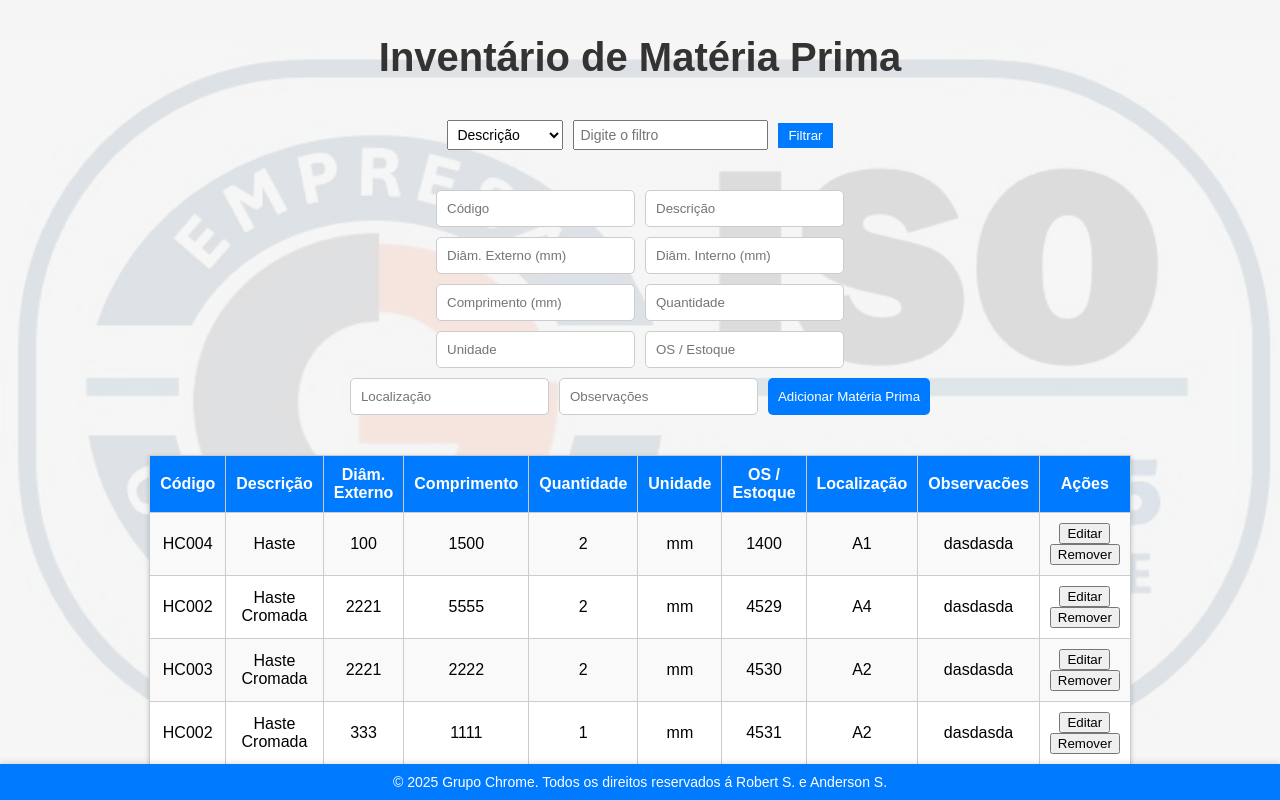
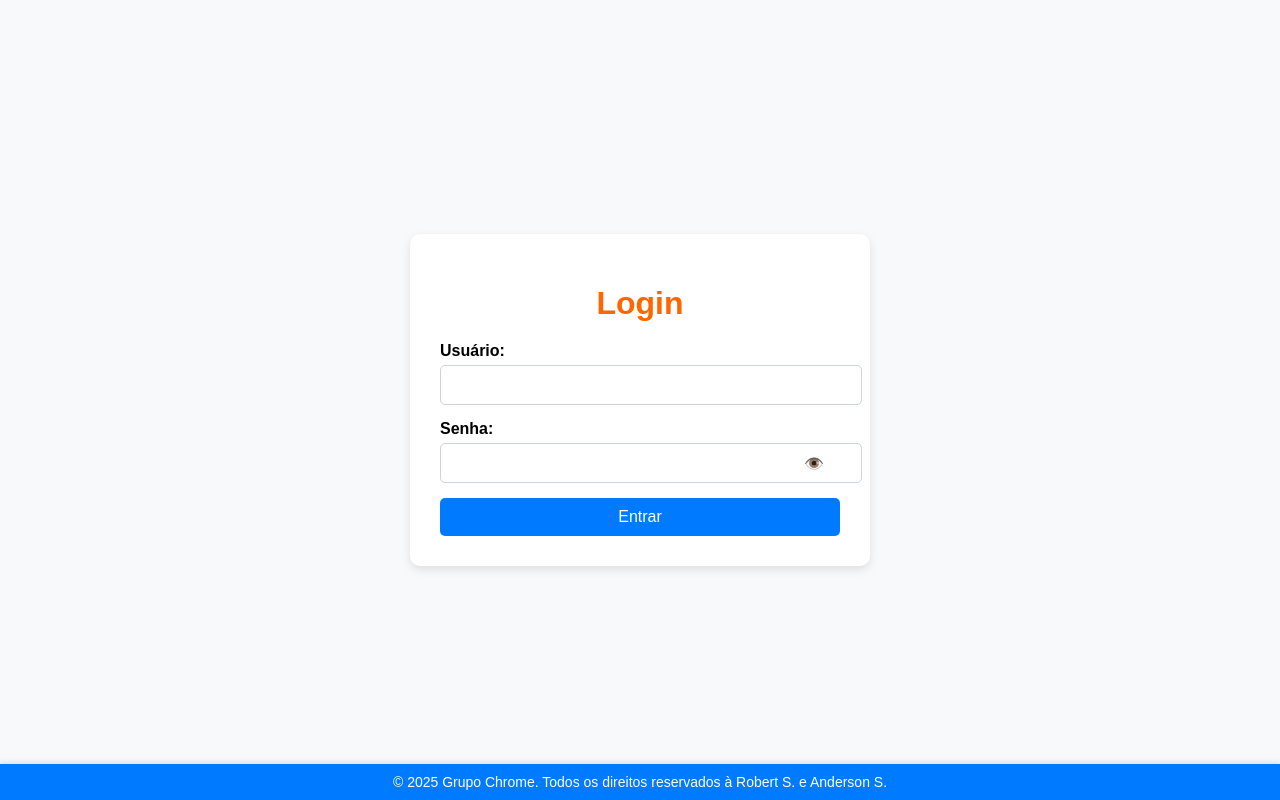
Before and after one commit to robertsan13-x/invetario_chrome, a Flask app: page / in a window 1280 px wide. Run offline with Flask 3, Linux system fonts and the light colour scheme; data comes from the database, SQL or seed files in the repository.

Commit message:
second commit

```diff
--- a/app.py
+++ b/app.py
@@ -34,6 +34,11 @@ def inicializar_bd():
 @app.route("/")
 def index():
     return render_template("index.html")
+
+# Rota para o inventário
+@app.route('/inventario')
+def inventario():
+    return render_template('inventario.html')
 
 @app.route("/listar_hastes", methods=["GET"])
 def listar_hastes():
--- /dev/null
+++ b/static/css/estilo2.css
@@ -0,0 +1,117 @@
+/* Estilos básicos */
+body {
+  font-family: Arial, sans-serif;
+  margin: 0;
+  padding: 0;
+  background-color: #f8f9fa;
+  display: flex;
+  justify-content: center;
+  align-items: center;
+  height: 100vh;
+}
+
+.login-container {
+  background-color: white;
+  width: 100%;
+  max-width: 400px;
+  padding: 30px;
+  border-radius: 10px;
+  box-shadow: 0 4px 10px rgba(0, 0, 0, 0.1);
+  text-align: center;
+}
+
+.login-container h1 {
+  margin-bottom: 20px;
+  color: #ff6600;
+}
+
+.form-group {
+  margin-bottom: 15px;
+  text-align: left;
+}
+
+.form-group label {
+  display: block;
+  margin-bottom: 5px;
+  font-weight: bold;
+}
+
+.form-group input {
+  width: 100%;
+  padding: 10px;
+  border: 1px solid #ced4da;
+  border-radius: 5px;
+  font-size: 16px;
+}
+
+.form-group input:focus {
+  outline: none;
+  border-color: #007bff;
+  box-shadow: 0 0 5px rgba(0, 123, 255, 0.5);
+}
+
+.input-group {
+  position: relative;
+}
+
+.input-group .toggle-btn {
+  position: absolute;
+  right: 10px;
+  top: 50%;
+  transform: translateY(-50%);
+  background: none;
+  border: none;
+  cursor: pointer;
+  font-size: 16px;
+  color: gray;
+}
+
+.input-group .toggle-btn:hover {
+  color: #007bff;
+}
+
+.btn {
+  display: inline-block;
+  width: 100%;
+  padding: 10px;
+  font-size: 16px;
+  background-color: #007bff;
+  color: white;
+  border: none;
+  border-radius: 5px;
+  cursor: pointer;
+}
+
+.btn:hover {
+  background-color: #0056b3;
+}
+
+.error-message {
+  color: red;
+  margin-top: 10px;
+  font-size: 14px;
+}
+
+.success-message {
+  color: green;
+  margin-top: 10px;
+  font-size: 14px;
+}
+
+/* Estilização do footer */
+footer {
+  width: 100%;
+  background-color: #007bff;
+  color: white;
+  text-align: center;
+  padding: 10px 0;
+  position: fixed;
+  bottom: 0;
+  left: 0;
+  font-size: 14px;
+  box-shadow: 0 -2px 5px rgba(0, 0, 0, 0.1);
+}
+
+footer p {
+  margin: 0;
+}
--- /dev/null
+++ b/static/js/script2.js
@@ -0,0 +1,35 @@
+const validUsers = {
+  user1: "@Chrome1",
+  user2: "@Chrome2"
+};
+
+const form = document.getElementById("loginForm");
+const message = document.getElementById("message");
+const passwordInput = document.getElementById("password");
+const togglePasswordButton = document.getElementById("togglePassword");
+
+// Alternar visibilidade da senha
+togglePasswordButton.addEventListener("click", function () {
+  const type = passwordInput.type === "password" ? "text" : "password";
+  passwordInput.type = type;
+  togglePasswordButton.textContent = type === "password" ? "👁️" : "🙈";
+});
+
+// Verificar login ao enviar o formulário
+form.addEventListener("submit", function (event) {
+  event.preventDefault(); // Evita o envio do formulário padrão
+
+  const username = document.getElementById("username").value;
+  const password = document.getElementById("password").value;
+
+  if (validUsers[username] && validUsers[username] === password) {
+    // Login bem-sucedido
+    message.style.display = "none";
+    alert("Login bem-sucedido! Redirecionando para o inventário...");
+    window.location.href = "/inventario"; // Altere para sua rota real
+  } else {
+    // Exibir mensagem de erro
+    message.style.display = "block";
+    message.textContent = "Usuário ou senha inválidos.";
+  }
+});
--- a/templates/index.html
+++ b/templates/index.html
@@ -3,146 +3,38 @@
   <head>
     <meta charset="UTF-8" />
     <meta name="viewport" content="width=device-width, initial-scale=1.0" />
-    <title>Inventário de Hastes</title>
-    <link rel="stylesheet" href="/static/css/estilo.css" />
+    <title>Inventário de Matéria Prima</title>
+    <link rel="stylesheet" href="/static/css/estilo2.css" />
   </head>
   <body>
-    <h1>Inventário de Matéria Prima</h1>
-
-    <!-- Filtro -->
-    <div id="filtro">
-      <select id="criterio">
-        <option value="codigo">Código</option>
-        <option value="descricao" selected>Descrição</option>
-        <option value="localizacao">Localização</option>
-        <option value="estado">OS / Estoque</option>
-      </select>
-      <input type="text" id="filtro-texto" placeholder="Digite o filtro" />
-      <button id="filtrar">Filtrar</button>
-    </div>
-
-    <!-- Formulário para adicionar haste -->
-    <div id="formulario">
-      <input type="text" id="codigo" placeholder="Código" required />
-      <input type="text" id="descricao" placeholder="Descrição" required />
-      <input
-        type="number"
-        id="diametro_externo"
-        placeholder="Diâm. Externo (mm)"
-        required
-      />
-      <input
-        type="number"
-        id="diametro_interno"
-        placeholder="Diâm. Interno (mm)"
-      />
-      <input
-        type="number"
-        id="comprimento"
-        placeholder="Comprimento (mm)"
-        required
-      />
-      <input type="number" id="quantidade" placeholder="Quantidade" required />
-      <input type="text" id="unidade" placeholder="Unidade" required />
-      <input type="text" id="estado" placeholder="OS / Estoque" required />
-      <input type="text" id="localizacao" placeholder="Localização" required />
-      <input type="text" id="observacoes" placeholder="Observações" required />
-      <button id="adicionar">Adicionar Matéria Prima</button>
-    </div>
-
-    <!-- Tabela de hastes -->
-    <table id="tabela_hastes">
-      <thead>
-        <tr>
-          <th>Código</th>
-          <th>Descrição</th>
-          <th>Diâm. Externo</th>
-          <th>Comprimento</th>
-          <th>Quantidade</th>
-          <th>Unidade</th>
-          <th>OS / Estoque</th>
-          <th>Localização</th>
-          <th>Observacões</th>
-          <th>Ações</th>
-        </tr>
-      </thead>
-      <tbody></tbody>
-    </table>
-
-    <!-- Modal para editar haste -->
-    <div id="modal-editar">
-      <div class="conteudo">
-        <h2>Editar Matéria Prima</h2>
-        <div id="formulario-editar">
-          <input type="text" id="editar-codigo" placeholder="Código" required />
-          <input
-            type="text"
-            id="editar-descricao"
-            placeholder="Descrição"
-            required
-          />
-          <input
-            type="number"
-            id="editar-diametro_externo"
-            placeholder="Diâm. Externo (mm)"
-            required
-          />
-          <input
-            type="number"
-            id="editar-diametro_interno"
-            placeholder="Diâm. Interno (mm)"
-          />
-          <input
-            type="number"
-            id="editar-comprimento"
-            placeholder="Comprimento (mm)"
-            required
-          />
-          <input
-            type="number"
-            id="editar-quantidade"
-            placeholder="Quantidade"
-            required
-          />
-          <input
-            type="text"
-            id="editar-unidade"
-            placeholder="Unidade"
-            required
-          />
-          <input
-            type="text"
-            id="editar-estado"
-            placeholder="OS / Estoque"
-            required
-          />
-          <input
-            type="text"
-            id="editar-localizacao"
-            placeholder="Localização"
-            required
-          />
-          <input
-            type="text"
-            id="editar-observacoes"
-            placeholder="Observações"
-            required
-          />
+    <div class="login-container">
+      <h1>Login</h1>
+      <form id="loginForm">
+        <div class="form-group">
+          <label for="username">Usuário:</label>
+          <input type="text" id="username" name="username" required />
         </div>
-        <div class="botoes">
-          <button class="salvar">Salvar</button>
-          <button class="cancelar">Cancelar</button>
+        <div class="form-group">
+          <label for="password">Senha:</label>
+          <div class="input-group">
+            <input type="password" id="password" name="password" required />
+            <button type="button" id="togglePassword" class="toggle-btn">
+              👁️
+            </button>
+          </div>
         </div>
-      </div>
+        <button type="submit" class="btn">Entrar</button>
+        <p id="message" style="display: none" class="error-message"></p>
+      </form>
     </div>
 
     <footer>
       <p>
-        &copy; 2025 Grupo Chrome. Todos os direitos reservados á Robert S. e
+        &copy; 2025 Grupo Chrome. Todos os direitos reservados à Robert S. e
         Anderson S.
       </p>
     </footer>
 
-    <script src="/static/js/script.js"></script>
+    <script src="/static/js/script2.js"></script>
   </body>
 </html>
```
Also changed, not shown: templates/inventario.html (added, +149 -0 lines).
